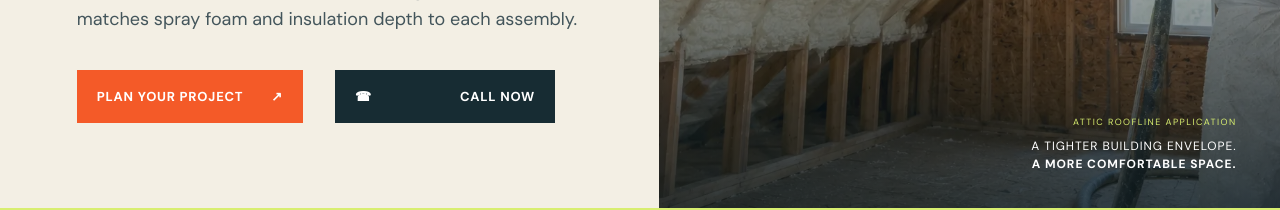
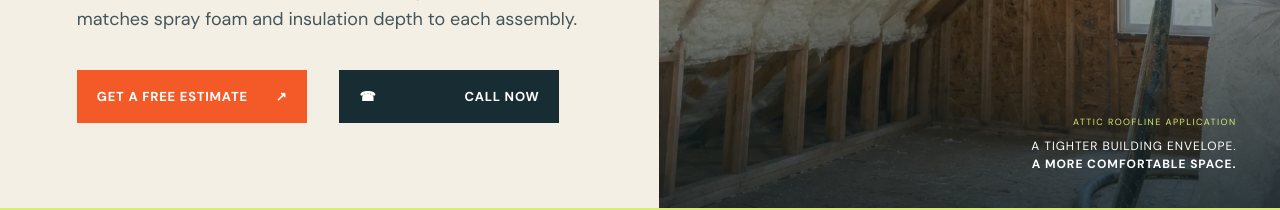
Before and after one commit to dallastiffin/belleville-spray-foam, a Next.js app: page / in a window 1280 px wide. Shown: the part 597-807 px from the top of the page. Built offline with nearby package versions, Linux system fonts and the light colour scheme.

Commit message:
Update estimate button wording

```diff
--- a/app/page.tsx
+++ b/app/page.tsx
@@ -58,7 +58,7 @@ export default function Home() {
             Professional spray foam insulation for quieter, more comfortable Belleville homes and buildings. Our local crew matches spray foam and insulation depth to each assembly.
           </p>
           <div className="hero-actions">
-            <a className="button" href="#quote">Plan your project <span>↗</span></a>
+            <a className="button" href="#quote">Get a free estimate <span>↗</span></a>
             <a className="button button-secondary" href="tel:+16139127508"><span aria-hidden="true">☎</span> Call Now</a>
           </div>
         </div>
```
